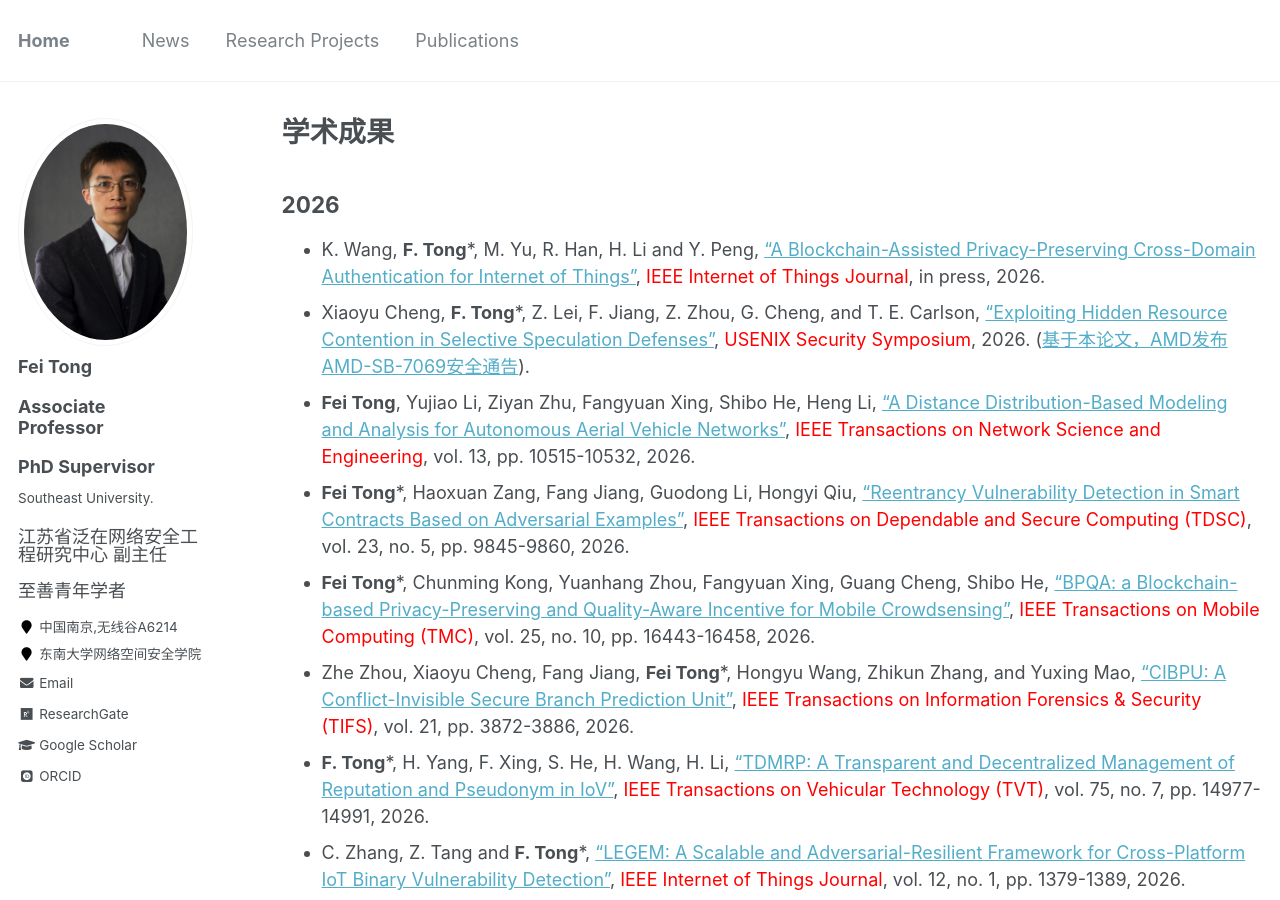
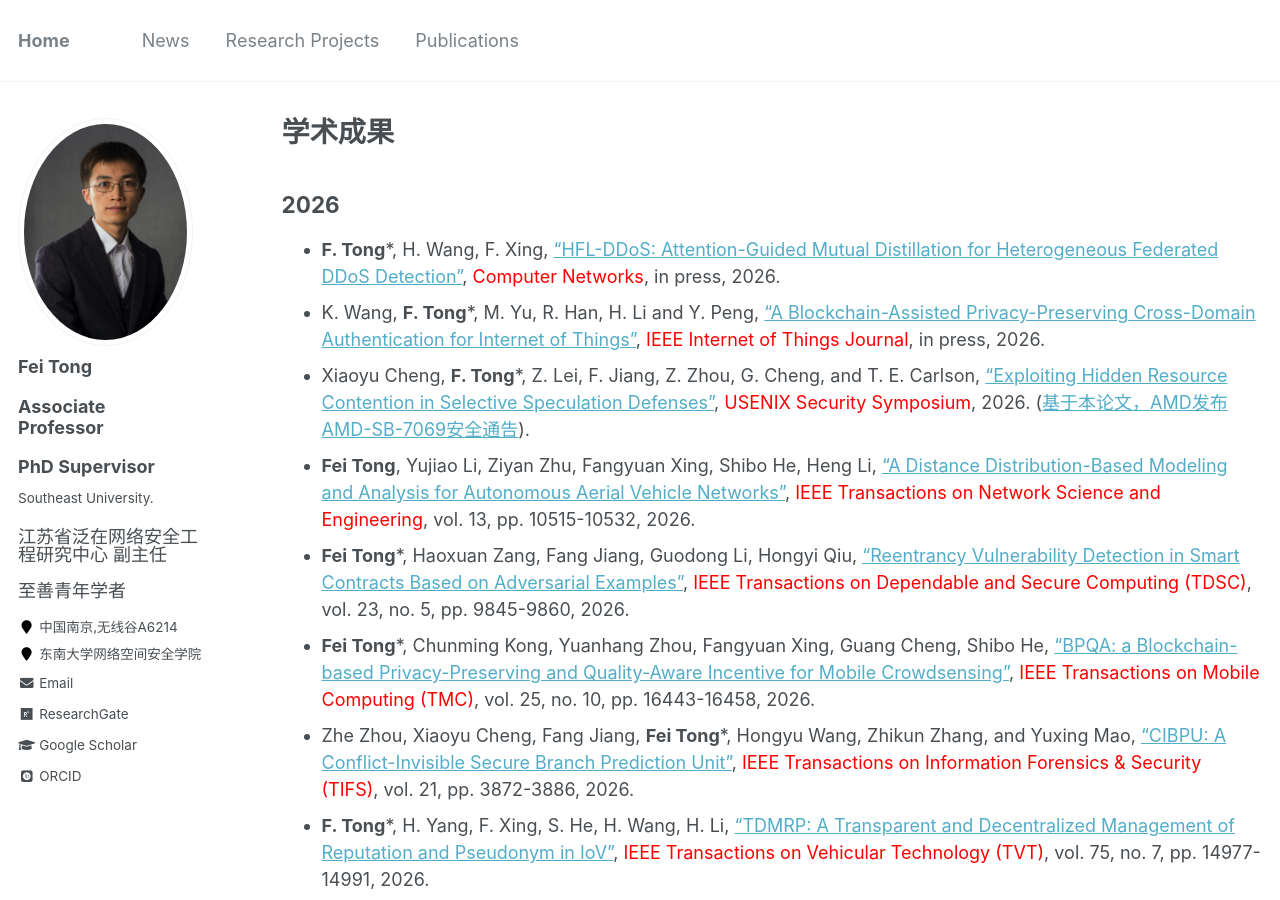
Before and after one commit to fei-tong/fei-tong.github.io, a Jekyll site: the page built from _pages/publications.md, in a window 1280 px wide and 900 px high. Built offline with Jekyll 4.4.1, drawn with Linux system fonts in a browser that asks for light colours; some web fonts are replaced.

Commit message:
Update publications.md

```diff
--- a/_pages/publications.md
+++ b/_pages/publications.md
@@ -12,6 +12,7 @@ author_profile: true
 
 ## 2026
 
+- **F. Tong***, H. Wang, F. Xing, <a href="https://authors.elsevier.com/tracking/article/details.do?aid=112975&jid=COMPNW&surname=Tong" target="_blank" rel="noopener noreferrer">"HFL-DDoS: Attention-Guided Mutual Distillation for Heterogeneous Federated DDoS Detection"</a>, <font color="red">Computer Networks</font>, in press, 2026.
 - K. Wang, **F. Tong***, M. Yu, R. Han, H. Li and Y. Peng, <a href="https://ieeexplore.ieee.org/document/11720364" target="_blank" rel="noopener noreferrer">"A Blockchain-Assisted Privacy-Preserving Cross-Domain Authentication for Internet of Things"</a>, <font color="red">IEEE Internet of Things Journal</font>, in press, 2026.
 - Xiaoyu Cheng, **F. Tong***, Z. Lei, F. Jiang, Z. Zhou, G. Cheng, and T. E. Carlson, <a href="https://www.usenix.org/conference/usenixsecurity26/presentation/cheng" target="_blank" rel="noopener noreferrer">"Exploiting Hidden Resource Contention in Selective Speculation Defenses"</a>, <font color="red">USENIX Security Symposium</font>, 2026. (<a href="https://www.amd.com/en/resources/product-security/bulletin/amd-sb-7069.html" target="_blank" rel="noopener noreferrer">基于本论文，AMD发布AMD-SB-7069安全通告</a>).
 - **Fei Tong**, Yujiao Li, Ziyan Zhu, Fangyuan Xing, Shibo He, Heng Li, <a href="https://ieeexplore.ieee.org/document/11611675" target="_blank" rel="noopener noreferrer">"A Distance Distribution-Based Modeling and Analysis for Autonomous Aerial Vehicle Networks"</a>, <font color="red">IEEE Transactions on Network Science and Engineering</font>, vol. 13, pp. 10515-10532, 2026.
```
